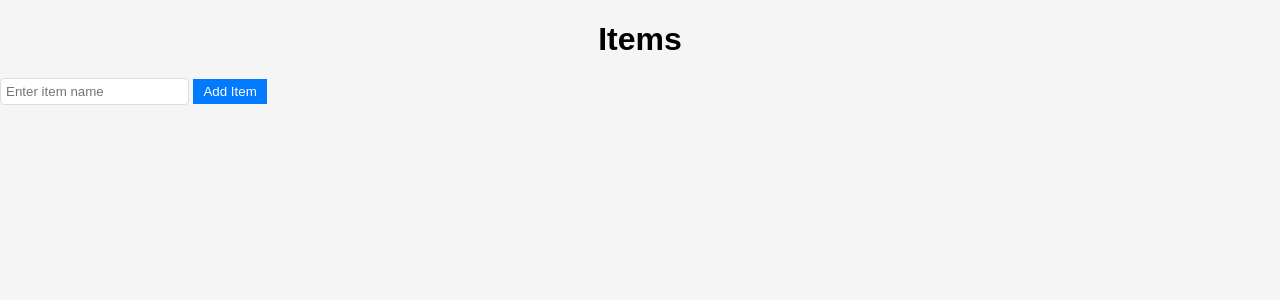
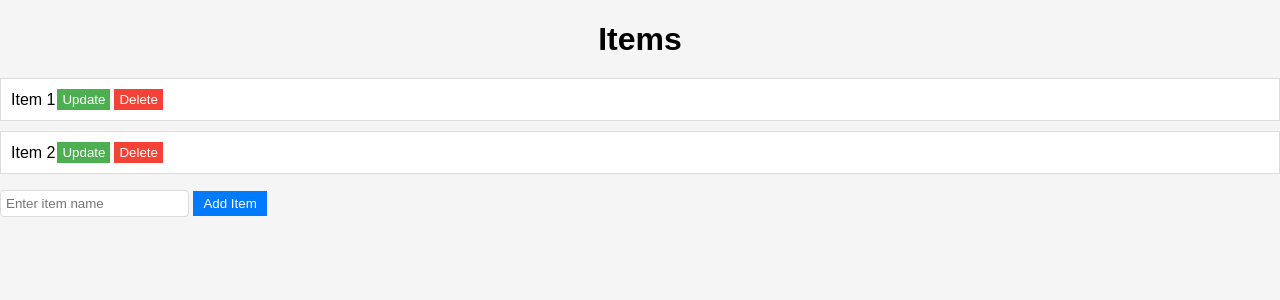
Before and after one commit to ernara/Restas, a Flask app: page / in a window 1280 px wide. Shown: the top 300 px of the page. Run offline with Flask 3, Linux system fonts and the light colour scheme; data that the repository does not hold is empty.

Commit message:
Fixed few bugs regarding DB. Changes some things for easier use

```diff
--- a/app.py
+++ b/app.py
@@ -1,58 +1,79 @@
 from flask import Flask, render_template, request, jsonify
 from flask_sqlalchemy import SQLAlchemy
+import os
 
 app = Flask(__name__)
-
-# Configure SQLite database
-app.config['SQLALCHEMY_DATABASE_URI'] = 'sqlite:///items.db'  # SQLite database file
+app.config['SQLALCHEMY_DATABASE_URI'] = 'sqlite:///data.db'
 db = SQLAlchemy(app)
 
-# Create a model for the items table
 class Item(db.Model):
     id = db.Column(db.Integer, primary_key=True)
-    name = db.Column(db.String(255), nullable=False)
+    name = db.Column(db.String(100), nullable=False)
+
+data = [
+    {"id": 1, "name": "Item 1"},
+    {"id": 2, "name": "Item 2"},
+]
 
 @app.route('/')
 def index():
     return render_template('index.html')
-
 @app.route('/api/items', methods=['GET'])
 def get_items():
-    items = Item.query.all()
-    data = [{"id": item.id, "name": item.name} for item in items]
     return jsonify(data)
-
 @app.route('/api/items', methods=['POST'])
 def create_item():
-    new_item_name = request.json.get("name")
-    if new_item_name:
-        new_item = Item(name=new_item_name)
-        db.session.add(new_item)
-        db.session.commit()
-        return jsonify({"id": new_item.id, "name": new_item.name}), 201
-    return jsonify({"error": "Name field is required"}), 400
+    new_item = {"id": len(data) + 1, "name": request.json["name"]}
+    data.append(new_item)
+    return jsonify(new_item), 201
 
 @app.route('/api/items/<int:item_id>', methods=['PUT'])
 def update_item(item_id):
-    item = Item.query.get(item_id)
-    if item:
-        new_name = request.json.get("name")
-        if new_name:
-            item.name = new_name
-            db.session.commit()
-            return jsonify({"id": item.id, "name": item.name})
-        return jsonify({"error": "Name field is required"}), 400
-    return jsonify({"error": "Item not found"}), 404
+    item = next((item for item in data if item["id"] == item_id), None)
+    if item is None:
+        return jsonify({"error": "Item not found"}), 404
+
+    new_name = request.json.get("name")
+    if new_name:
+        item["name"] = new_name
+        return jsonify(item)
+
+    return jsonify({"error": "Name field is required"}), 400
 
 @app.route('/api/items/<int:item_id>', methods=['DELETE'])
 def delete_item(item_id):
-    item = Item.query.get(item_id)
-    if item:
-        db.session.delete(item)
-        db.session.commit()
-        return '', 204
-    return jsonify({"error": "Item not found"}), 404
+    global data
+    data = [item for item in data if item["id"] != item_id]
+    return '', 204
+
+
+@app.route('/api/items/fromdb', methods=['GET'])
+def get_items_from_db():
+    items = Item.query.all()
+    serialized_items = [{"id": item.id, "name": item.name} for item in items]
+    return jsonify(serialized_items)
+
+@app.route('/api/items/fromdb', methods=['POST'])
+def add_item_to_db():
+    new_item = Item(name=request.json["name"])  # Create a new Item instance
+    db.session.add(new_item)  # Add the item to the session
+    db.session.commit()  # Commit the changes to the database
+    return jsonify(new_item), 201
+
+@app.route('/api/items/fromdb/<int:item_id>', methods=['PUT'])
+def update_item_in_db(item_id):
+    item = Item.query.get(item_id)  # Retrieve the item from the database
+    if item is None:
+        return jsonify({"error": "Item not found"}), 404
+
+
+    new_name = request.json.get("name")
+    if new_name:
+        item["name"] = new_name
+        return jsonify(item)
+
+    return jsonify({"error": "Name field is required"}), 400
+
 
 if __name__ == '__main__':
-    db.create_all()  # Create the database tables
     app.run(debug=True)
--- /dev/null
+++ b/static/scripts/db.js
@@ -0,0 +1,34 @@
+function getItemsFromDb() {
+    $.get("/api/items/fromdb", function(data) {
+        console.log(data);
+    });
+}
+
+function addItemToDb(itemName) {
+    $.ajax({
+        url: "/api/items",
+        type: "POST",
+        contentType: "application/json",
+        data: JSON.stringify({ "name": itemName }),
+        success: function() {
+            console.log("Item added to database");
+        }
+    });
+}
+
+function updateItemInDb(itemId, newName) {
+    $.ajax({
+        url: "/api/items/fromdb/" + itemId,
+        type: "PUT",
+        contentType: "application/json",
+        data: JSON.stringify({ "name": newName }),
+        success: function() {
+            console.log("Item updated in database");
+        }
+    });
+}
+
+window.updateItemInDb = updateItemInDb;
+
+window.getItemsFromDb = getItemsFromDb;
+window.addItemToDb = addItemToDb;
--- a/static/scripts/main.js
+++ b/static/scripts/main.js
@@ -1,5 +1,4 @@
 $(document).ready(function() {
-    // Load items using AJAX
     function loadItems() {
         $.get("/api/items", function(data) {
             $("#items-list").empty();
@@ -13,7 +12,6 @@ $(document).ready(function() {
         });
     }
 
-    // Add item button click event
     $("#add-button").click(function() {
         var itemName = $("#item-name").val();
         if (itemName !== "") {
@@ -30,7 +28,6 @@ $(document).ready(function() {
         }
     });
 
-     // Update item event using event delegation
      $("#items-list").on("click", ".update-button", function() {
         var itemId = $(this).data("id");
         var newName = prompt("Enter new item name:");
@@ -47,7 +44,6 @@ $(document).ready(function() {
         }
     });
 
-    // Delete item event using event delegation
     $("#items-list").on("click", ".delete-button", function() {
         var itemId = $(this).data("id");
         $.ajax({
@@ -59,6 +55,9 @@ $(document).ready(function() {
         });
     });
 
-    // Load items on page load
+    $(document).ready(function() {
+        getItemsFromDb();
+    });
+
     loadItems();
 });
--- a/templates/index.html
+++ b/templates/index.html
@@ -4,6 +4,8 @@
     <title>REST API Project</title>
     <script src="https://code.jquery.com/jquery-3.6.0.min.js"></script>
     <script src="{{ url_for('static', filename='scripts/main.js') }}"></script>
+    <script src="{{ url_for('static', filename='scripts/db.js') }}"></script>
+
     <link rel="stylesheet" href="{{ url_for('static', filename='main.css') }}">
 </head>
 <body>
```
